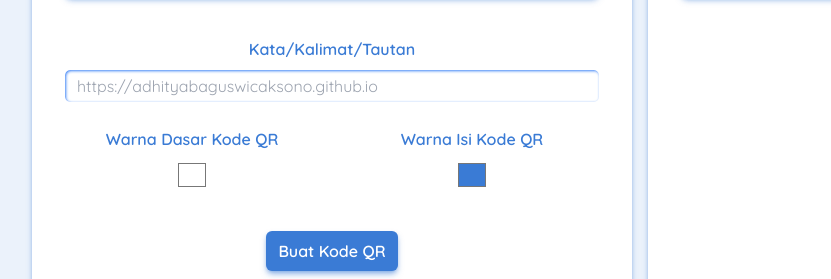
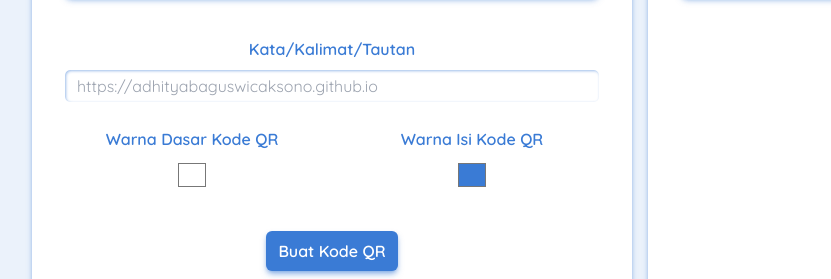
Before and after one commit to adhityabaguswicaksono/poqir-project, a plain HTML site: page index.html in a window 1280 px wide. Shown: the part 309-588 px from the top of the page, 0-831 px from the left. Drawn offline with nearby package versions, Linux system fonts and the light colour scheme.

Commit message:
Update index.html
Pangubahan warna Inner Shadow pada kolom Input Kata.

```diff
--- a/index.html
+++ b/index.html
@@ -103,7 +103,7 @@
 							id="textQR"
 							type="text"
 							placeholder="https://adhityabaguswicaksono.github.io"
-							class="w-full px-3 py-1 shadow-[inset_1px_1px_3px_0_#3b82f6] border border-white duration-300 focus:shadow-[inset_0px_0px_0px_0_#ffffff] focus:border-poqir-500 focus:outline-0 rounded-md" />
+							class="w-full px-3 py-1 shadow-[inset_1px_1px_3px_0_#3a7bd57f] border border-white duration-300 focus:shadow-[inset_0px_0px_0px_0_#ffffff] focus:border-poqir-500 focus:outline-0 rounded-md" />
 					</div>
 					<div class="flex flex-col lg:flex-row w-full gap-6 text-center">
 						<div class="flex flex-col gap-y-2 text-center w-full">
```
